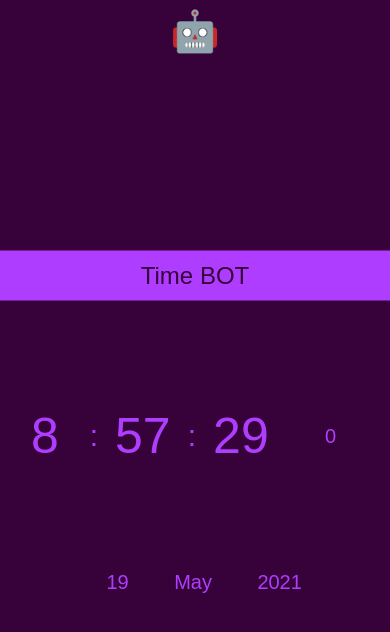
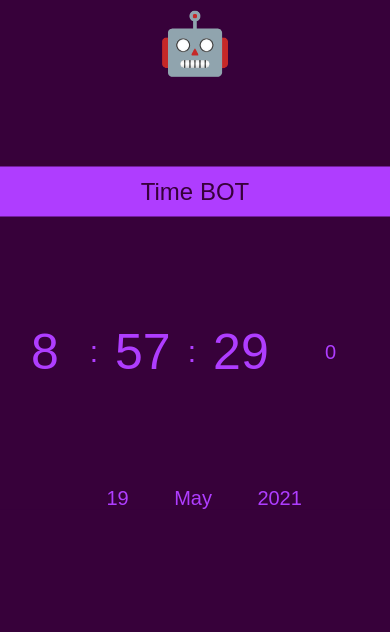
Before and after one commit to amir-hamjah/timeBot, a plain HTML site: page index.html in a window 390 px wide. Drawn offline with Linux system fonts and the light colour scheme.

Commit message:
Update style.css

```diff
--- a/css/style.css
+++ b/css/style.css
@@ -3,7 +3,6 @@
                                                     background: #37013a;
                                                     text-align: center;
                                                 }
-
 
                                                 .container {
                                                     width: 800px;
@@ -12,13 +11,15 @@
                                                     color: #af3dff;
                                                     position: absolute;
                                                     transform: translate(-50%, -50%);
-                                                        top: 50%;
+                                                    top: 40%;
                                                     left: 50%;
                                                 }
+
                                                 .robot {
                                                     font-size: 90px;
                                                     margin-bottom: 30px;
                                                 }
+
                                                 .top-container {
                                                     text-align: center;
                                                     height: 50px;
@@ -27,10 +28,12 @@
                                                     font-size: 24px;
                                                     line-height: 50px;
                                                 }
+
                                                 .mid-container {
                                                     height: 270px;
                                                     line-height: 270px;
                                                 }
+
                                                 .hours,
                                                 .minutes,
                                                 .seconds {
@@ -39,6 +42,7 @@
                                                     text-align: center;
                                                     font-size: 100px;
                                                 }
+
                                                 .miliseconds {
                                                     float: left;
                                                     width: 23%;
@@ -46,33 +50,47 @@
                                                     font-size: 50px;
                                                     color: #af3dff;
                                                 }
+
                                                 .colon {
                                                     float: left;
                                                     font-size: 30px;
                                                 }
+
                                                 .bottom-container {
                                                     text-align: center;
                                                     font-size: 20px;
                                                     color: #af3dff;
                                                 }
+
                                                 .date {
                                                     width: 33%;
                                                     float: left;
                                                     text-align: right;
                                                 }
+
                                                 .month {
                                                     width: 33%;
                                                     float: left;
                                                     text-align: center;
                                                 }
+
                                                 .year {
                                                     width: 15%;
                                                     float: left;
                                                     text-align: left;
                                                 }
 
-
                                                 @media screen and (max-width: 768px) {
+                                                    .container {
+                                                        width: 100%;
+                                                        height: 370px;
+                                                        background: #37013a;
+                                                        color: #af3dff;
+                                                        position: absolute;
+                                                        transform: translate(-50%, -50%);
+                                                        top: 40%;
+                                                        left: 50%;
+                                                    }
                                                     .container {
                                                         width: 100%;
                                                         height: auto;
@@ -83,7 +101,7 @@
                                                         font-size: 50px;
                                                     }
                                                     .robot {
-                                                        font-size: 40px;
+                                                        font-size: 60px;
                                                     }
                                                     .miliseconds {
                                                         font-size: 20px;
```
Lines whose indentation alone changed are shown as unchanged.
